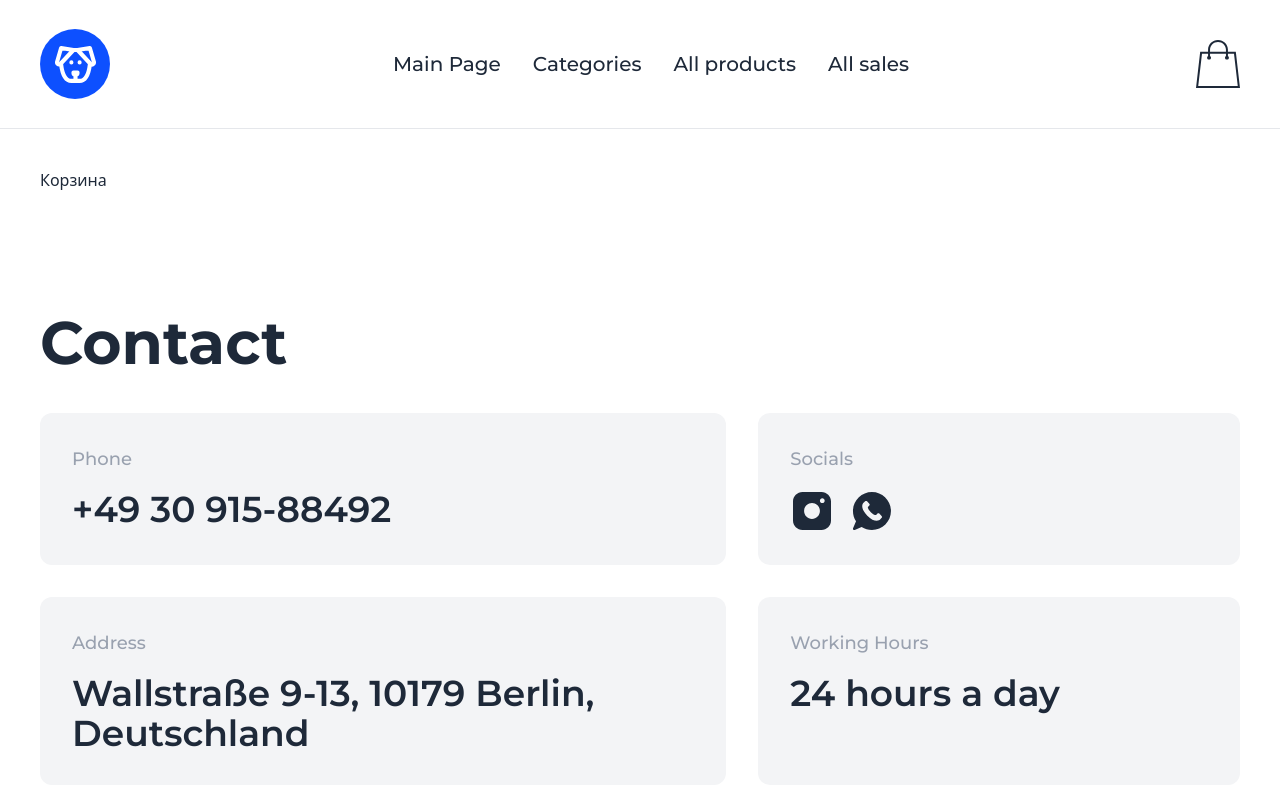
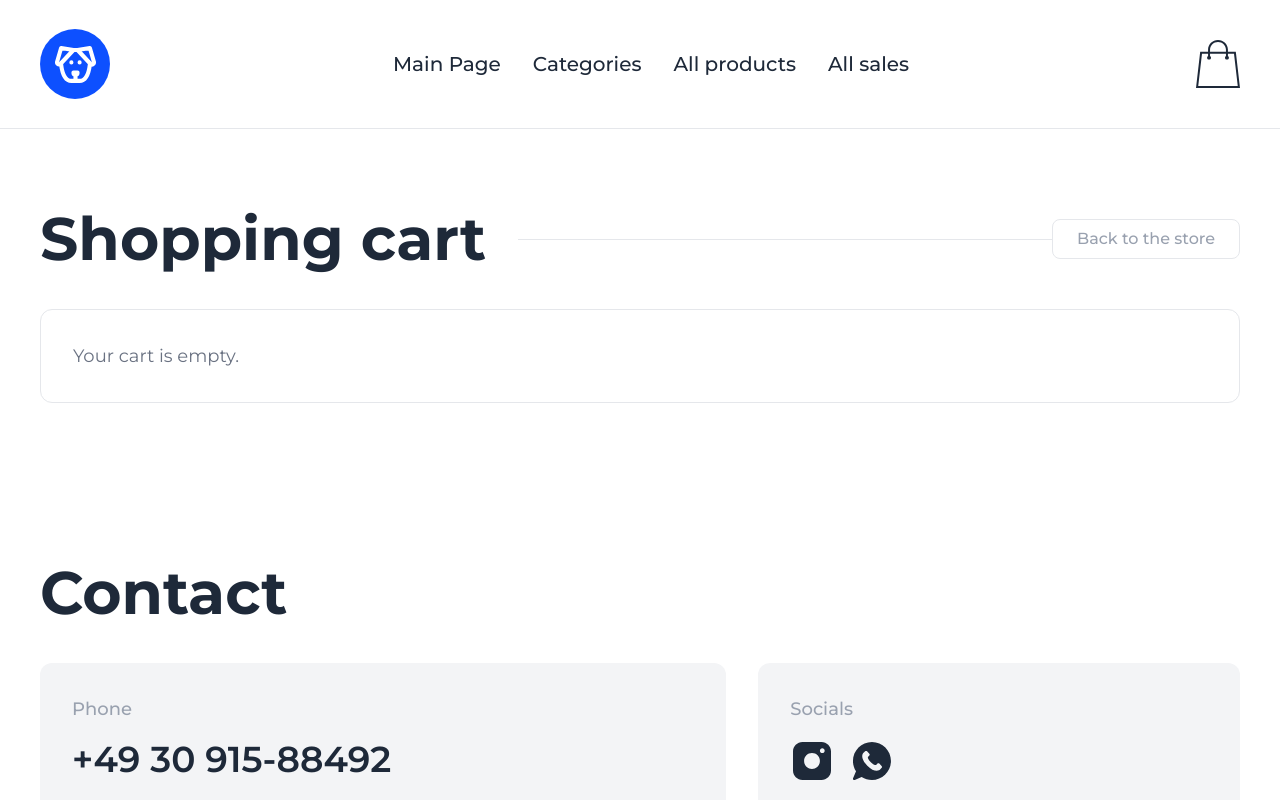
Before and after one commit to ArtemKutsan/react-project-pet-shop, a React (Vite) app: page /cart in a window 1280 px wide. Shown: the top 800 px of the page. Built offline with nearby package versions, Linux system fonts and the light colour scheme.

Commit message:
feat: подключение компонентов корзины на странице корзины

```diff
--- a/src/pages/cart/index.jsx
+++ b/src/pages/cart/index.jsx
@@ -1,7 +1,46 @@
+import { Link } from 'react-router-dom';
+import { useSelector } from 'react-redux';
+import CartItem from '../../features/Cart/CartItem';
+import OrderForm from '../../features/Cart/OrderForm';
+
+const getCurrentPrice = (item) => item.discont_price || item.price;
+
 export default function CartPage() {
+  const items = useSelector((state) => state.cart.items);
+  const total = items.reduce((sum, item) => sum + getCurrentPrice(item) * item.quantity, 0);
+
   return (
-    <div className="container max-w-380 space-y-8 py-10">
-      <p>Корзина</p>
-    </div>
+    <section className="py-14 md:py-20">
+      <div className="container max-w-380 grid gap-10">
+        <div className="flex flex-col md:flex-row md:items-center">
+          <h2 className="mb-4 md:mb-0 md:mr-8">Shopping cart</h2>
+          <div className="hidden h-px grow bg-gray-200 md:flex" />
+          <Link
+            to="/all-products"
+            className="flex min-h-10 items-center justify-center rounded-sm border border-gray-200 px-6 font-medium text-gray-400 transition-colors hover:border-gray-400 hover:text-gray-800"
+          >
+            Back to the store
+          </Link>
+        </div>
+
+        {!items.length && (
+          <div className="rounded-xl border border-gray-200 p-8">
+            <p className="text-lg text-gray-500">Your cart is empty.</p>
+          </div>
+        )}
+
+        {!!items.length && (
+          <div className="grid gap-8 lg:grid-cols-[1.425fr_1fr] lg:items-start">
+            <div className="grid gap-4">
+              {items.map((item) => (
+                <CartItem key={item.id} item={item} />
+              ))}
+            </div>
+
+            <OrderForm items={items} total={total} />
+          </div>
+        )}
+      </div>
+    </section>
   );
 }
```
